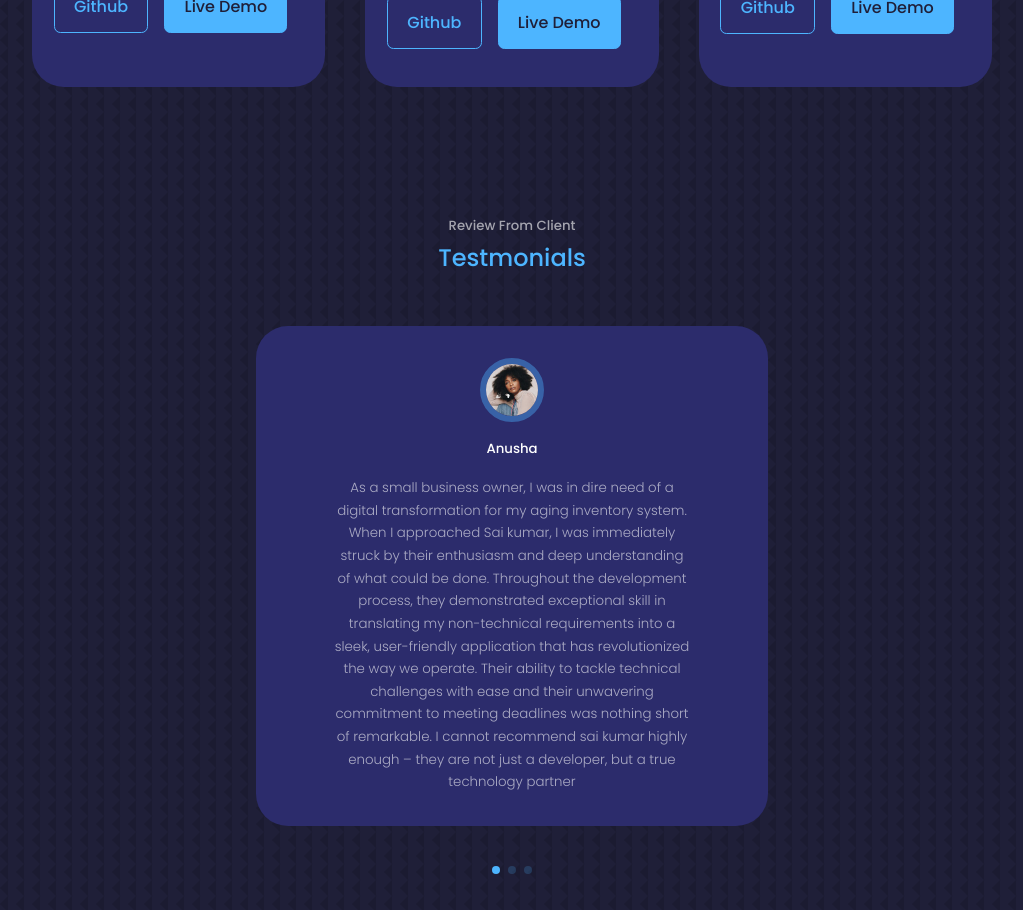
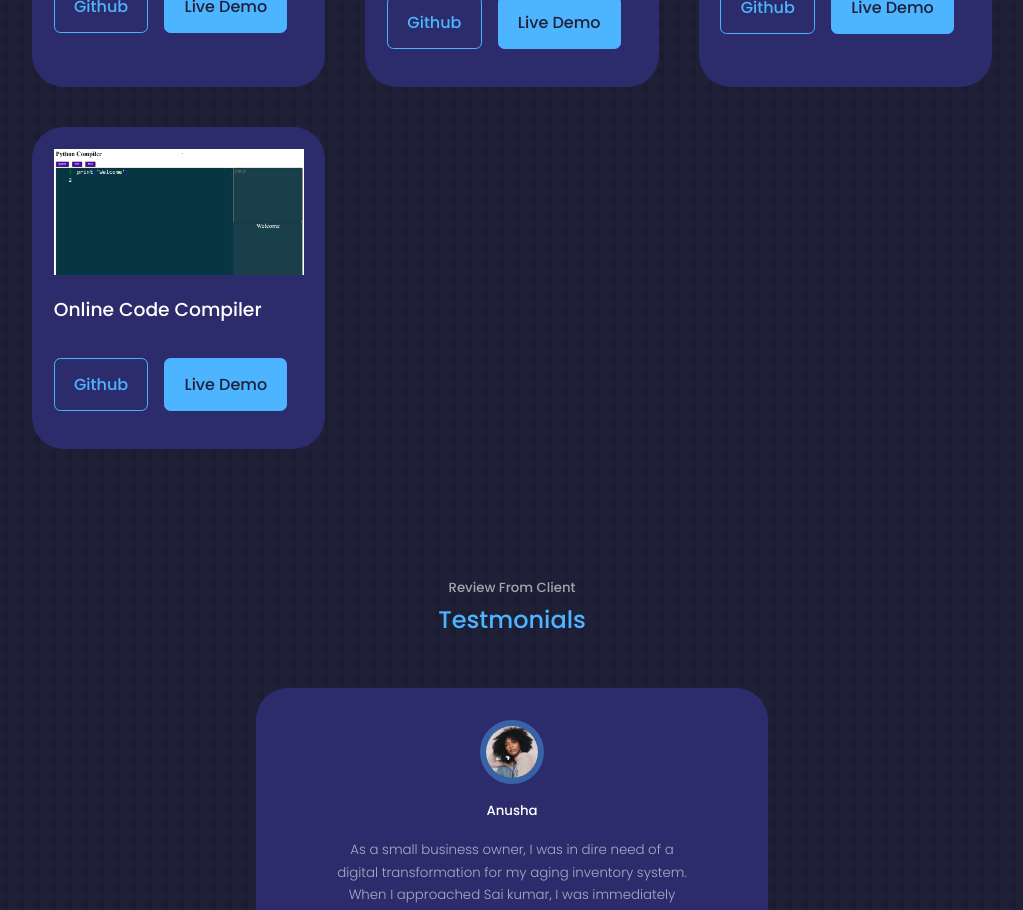
Before and after one commit to chsaikumar445/react-portfolio, a React (Create React App) app: page / in a window 1280 px wide. Shown: the part 3280-4190 px from the top of the page, without its empty margins (128-1151 px from the left). Built offline with nearby package versions, Linux system fonts and the light colour scheme.

Commit message:
added new project

```diff
--- a/src/components/portfolio/portfolioData.js
+++ b/src/components/portfolio/portfolioData.js
@@ -1,6 +1,7 @@
 import IMG1 from "../../assets/portfolio.png";
 import IMG2 from "../../assets/delicious.png";
 import IMG3 from "../../assets/foodvilla.png";
+import IMG4 from "../../assets/onlinecodecomplier.png";
 
 const data = [
   {
@@ -24,6 +25,13 @@ const data = [
     github: "https://github.com/",
     demo: "https://dribble.com/",
   },
+  {
+    id: 4,
+    image: IMG4,
+    title: "Online Code Compiler",
+    github: "",
+    demo: "",
+  },
 ];
 
 export default data;
```
Also changed, not shown: src/assets/onlinecodecomplier.png (added).
